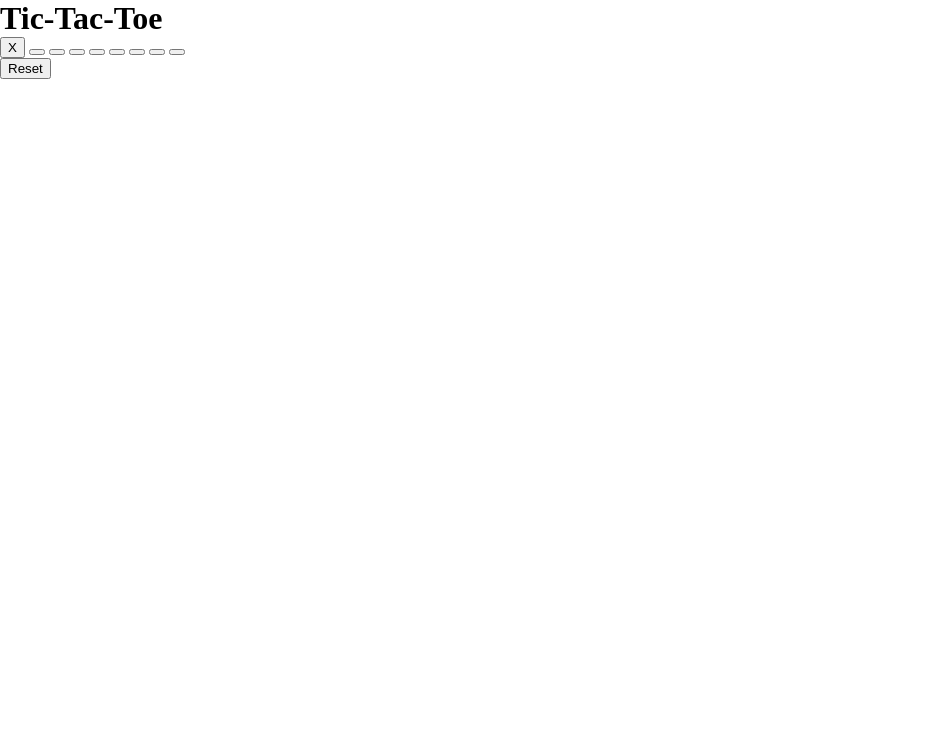
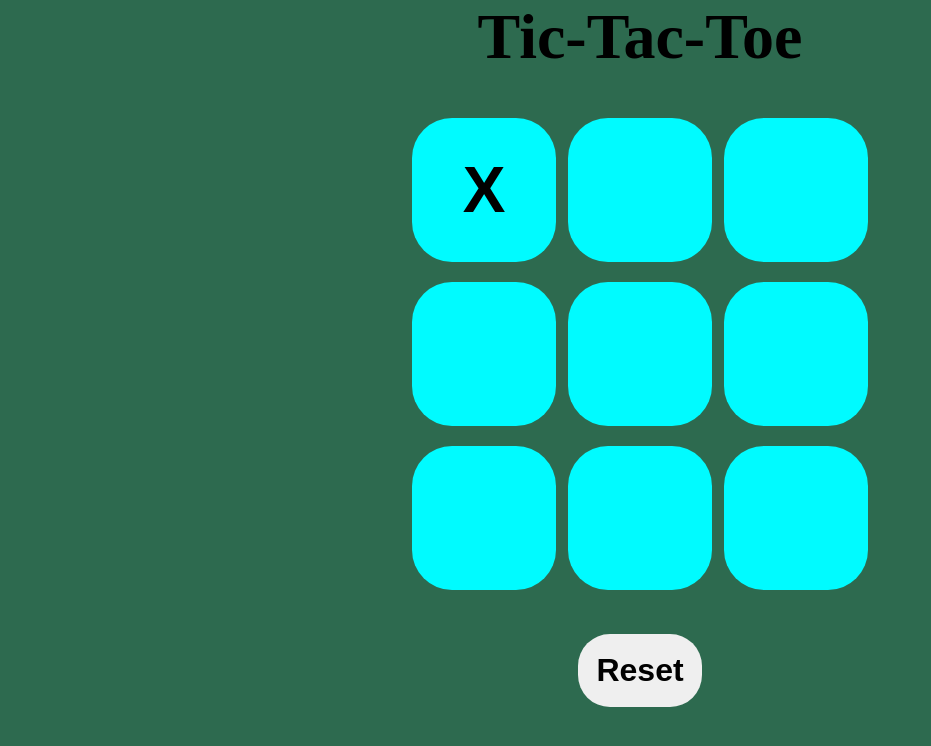
Before and after one commit to AayamPaudel/tic-tac-toe-weather, a plain HTML site: page index.html in a window 1280 px wide. Shown: the whole page, without its empty margins (0-931 px from the left). Drawn offline with Linux system fonts and the light colour scheme.

Commit message:
Add files via upload

```diff
--- a/style.css
+++ b/style.css
@@ -1,8 +1,71 @@
 :root{
-    --body-color: #548687;
-    --button: rgb(140, 0, 255);
+    --body: /*#548687*/#2d6a4f;
+    --button: #00fbff;
+    --button-hover: #00ffae;
 }
 
 *{
     margin: 0;
+    padding: 0;
 }
+
+body{
+    background-color: var(--body);
+    text-align: center;
+    height: 100dvh;
+}
+
+
+h1{
+    font-size: 8vmin;
+}
+
+.container{
+    height: 70vh;
+    display: flex;
+    justify-content: center;
+    align-items: center;
+}
+
+.game{
+    height: 60vmin;
+    width: 60vmin;
+    display: flex;
+    flex-wrap: wrap;
+    justify-content: center;
+    align-items: center;
+    gap: 1.5vmin;
+}
+
+.button{
+    height: 18vmin;
+    width: 18vmin;
+    border-radius: 5vmin;
+    border: 2px solid transparent;
+    font-size: 8vmin;
+    font-weight: bold;
+    transition: all 0.2s ease-in-out;
+    background-color: var(--button);
+    color: black;
+}
+
+.button:hover{
+    background: transparent;
+    color: cyan;
+    border: 1vmin solid var(--button-hover);
+}
+
+#reset{
+    padding: 2vmin;
+    font-size: 4vmin;
+    border: 2px solid transparent;
+    border-radius: 4vmin;
+    font-weight: bold;
+    transition: all 0.2s ease-in-out;
+}
+
+#reset:hover{
+    background: transparent;
+    border: 3px solid cyan;
+    color: var(--button-hover);
+}
```
